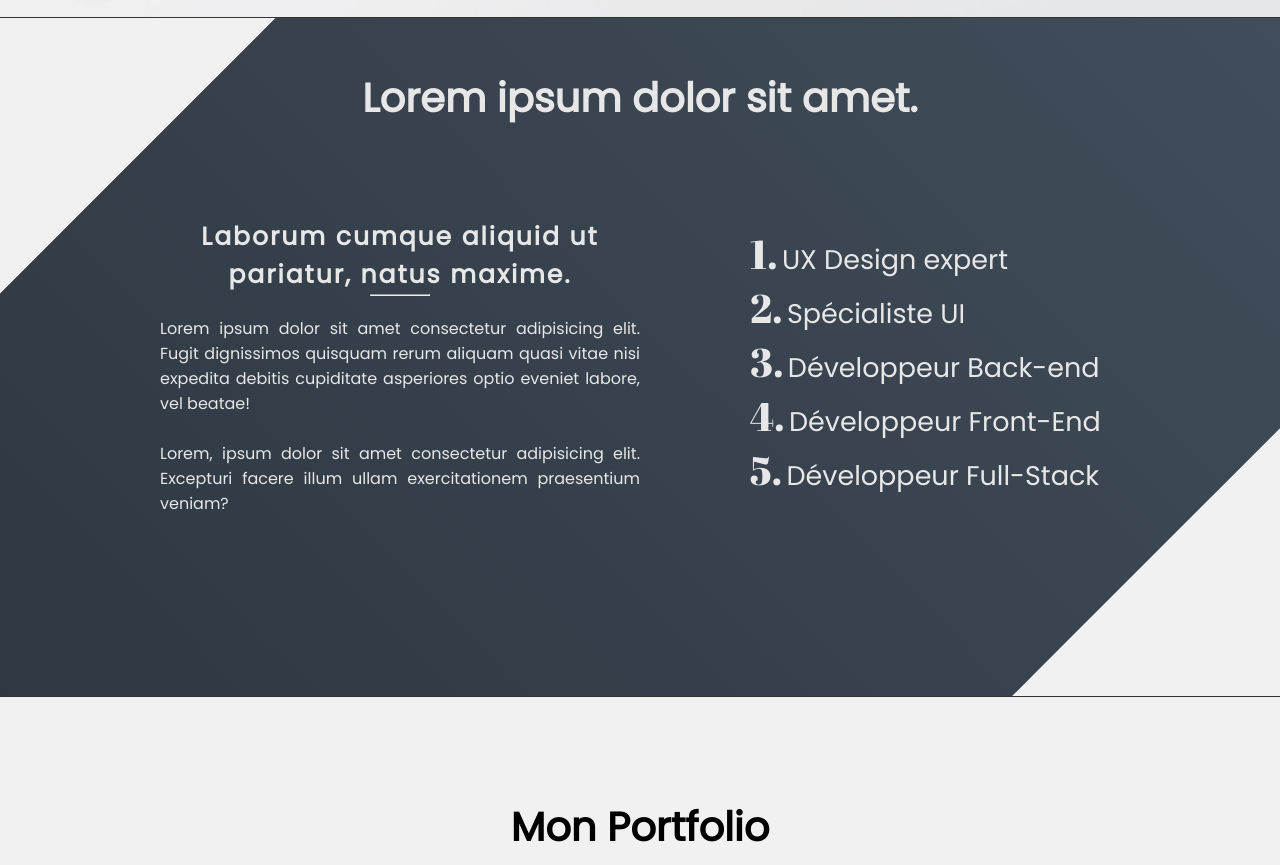
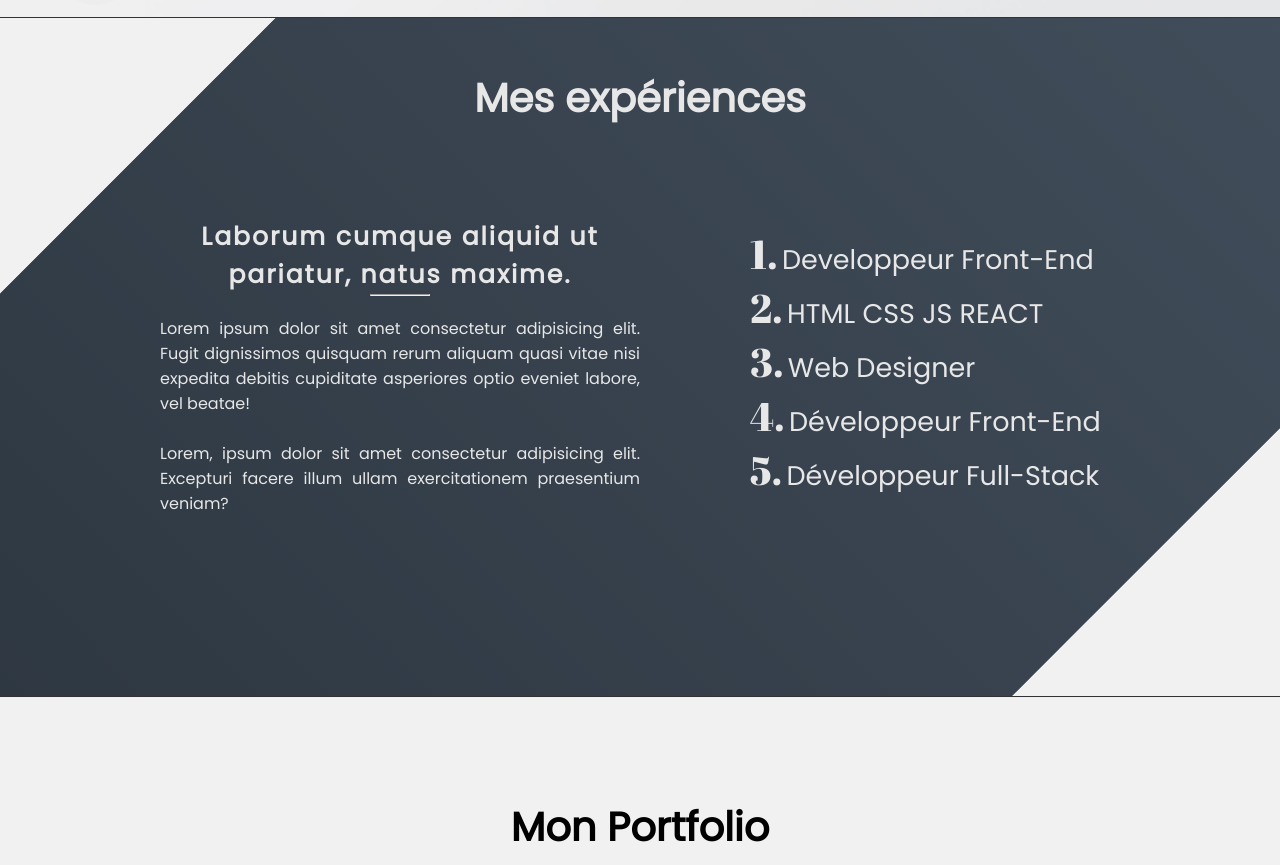
Before and after one commit to QuentinCode/Portfolio-QuentinCode.github.io, a plain HTML site: page index.html in a window 1280 px wide. Shown: the part 883-1748 px from the top of the page. Drawn offline with nearby package versions, Linux system fonts and the light colour scheme; a script that the page names is missing.

Commit message:
Commit de trajet

```diff
--- a/index.css
+++ b/index.css
@@ -230,7 +230,7 @@ h1 {
 .btn-acc2:hover {
     background-color: black;
     color: #f1f1f1;
-    font-weight: 700;
+    font-weight: 500;
 }
 .medias {
     display: flex;
--- a/index.html
+++ b/index.html
@@ -96,7 +96,7 @@
     </section>
     <!-- Section Présentation  -->
     <section class="presentation" id="pres">
-        <h2 class="titre-pres">Lorem ipsum dolor sit amet.</h2>
+        <h2 class="titre-pres">Mes expériences</h2>
         <div class="container-presentation">
             <div class="fond-forme"></div>
             <div class="pres-gauche">
@@ -112,15 +112,15 @@
                 <ul class="liste-presentation">
                     <li class="item-liste i1">
                         <span class="chiffre-style">1.</span>
-                        <p class="txt-liste">UX Design expert</p>
+                        <p class="txt-liste">Developpeur Front-End</p>
                     </li>
                     <li class="item-liste i2">
                         <span class="chiffre-style">2.</span>
-                        <p class="txt-liste">Spécialiste UI</p>
+                        <p class="txt-liste">HTML CSS JS REACT</p>
                     </li>
                     <li class="item-liste i3">
                         <span class="chiffre-style">3.</span>
-                        <p class="txt-liste">Développeur Back-end</p>
+                        <p class="txt-liste">Web Designer</p>
                     </li>
                     <li class="item-liste i4">
                         <span class="chiffre-style">4.</span>
```
